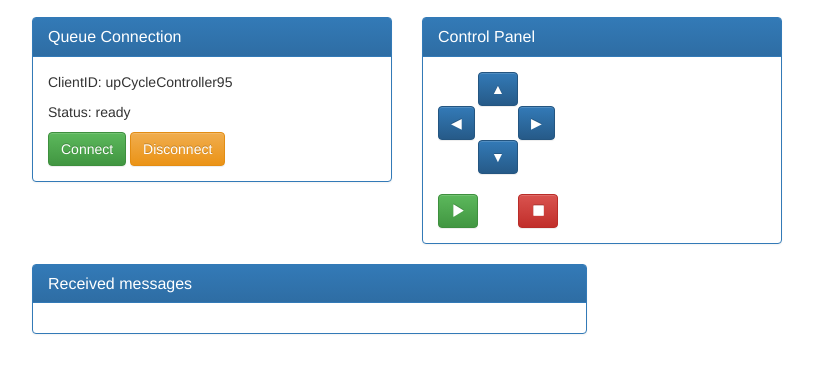
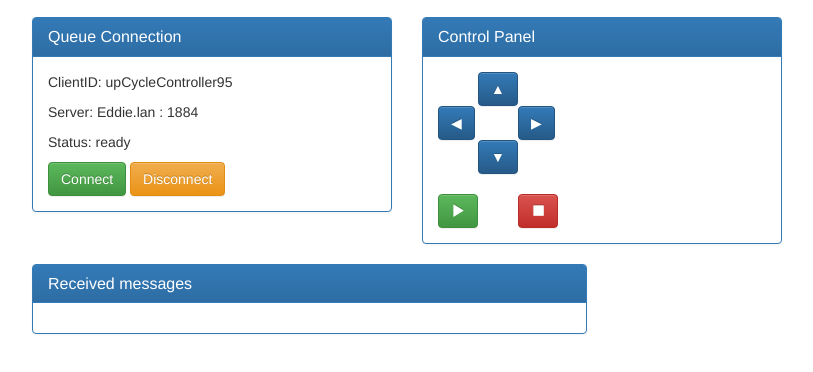
Before and after one commit to Workshopshed/UpcyclingDesignChallenge, a plain HTML site: page CarController/controller.html in a window 1280 px wide. Shown: the part 102-474 px from the top of the page, without its empty margins (38-851 px from the left). Drawn offline with nearby package versions, Linux system fonts and the light colour scheme.

Commit message:
controller
Added extra server col

```diff
--- a/CarController/controller.html
+++ b/CarController/controller.html
@@ -35,6 +35,7 @@
                     </div>
                     <div class="panel-body">
                         <p>ClientID: <span data-bind="text: clientID"></span></p>
+			<p>Server: <span data-bind="text: server"></span> : <span data-bind="text: port"></span></p>
                         <p>Status: <span data-bind="text: status.status"></span></p>
                         <button class="btn btn-success" type="button" data-bind="click: connect">Connect</button>
                         <button class="btn btn-warning" type="button" data-bind="click: disconnect">Disconnect</button>
```
